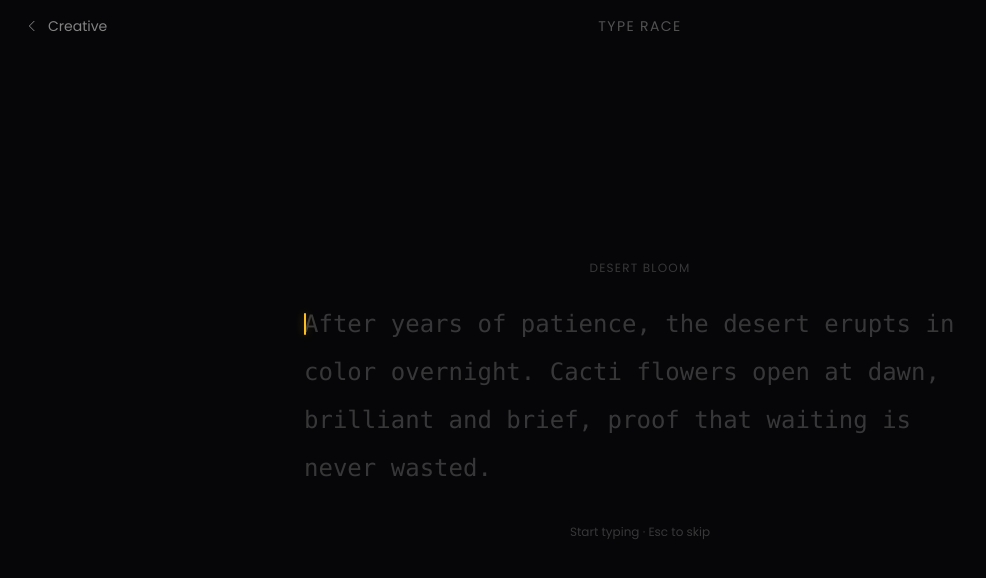
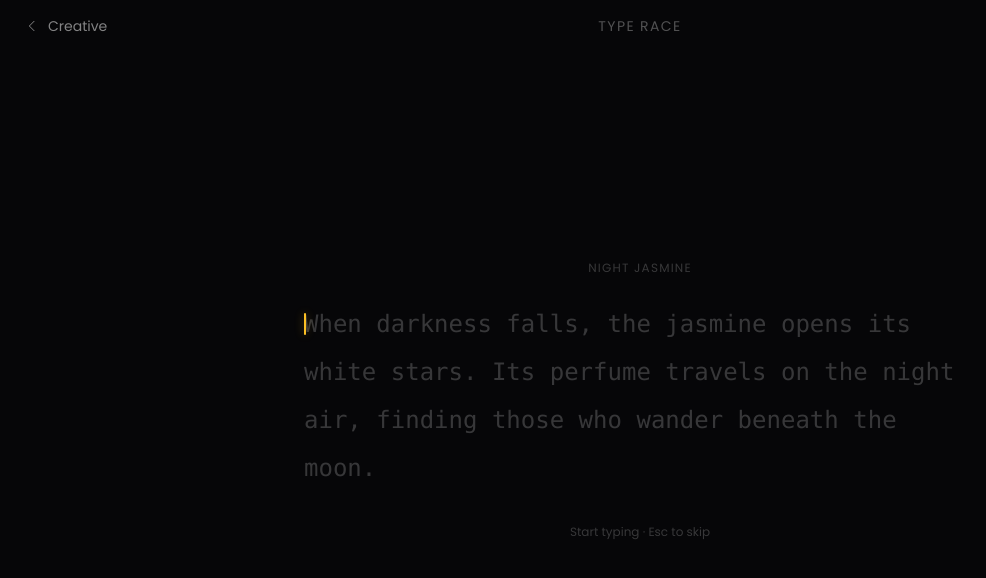
Before and after one commit to qualuo/qualuo.github.io, a Next.js app in the folder portfolio/: page /creative/type-race in a window 1280 px wide. Shown: the top 578 px of the page, without its empty margins (0-986 px from the left). Built offline with nearby package versions, Linux system fonts and the light colour scheme.

Commit message:
fix: allow native keyboard shortcuts and fix hydration mismatch in TypeRace
Let Ctrl/Meta/Alt shortcuts pass through to the browser instead of being
swallowed by preventDefault. Use deterministic initial state with
client-side randomization to avoid SSR hydration errors from Math.random.

```diff
--- a/portfolio/src/app/creative/type-race/TypeRaceClient.tsx
+++ b/portfolio/src/app/creative/type-race/TypeRaceClient.tsx
@@ -56,13 +56,14 @@ function pickRandom() {
 }
 
 export default function TypeRaceClient() {
-  const [passageIndex, setPassageIndex] = useState(pickRandom);
+  const [passageIndex, setPassageIndex] = useState(0);
   const [charStates, setCharStates] = useState<CharState[]>(() =>
-    PASSAGES[passageIndex].text.split("").map((char, i) => ({
+    PASSAGES[0].text.split("").map((char, i) => ({
       char,
       status: i === 0 ? ("current" as const) : ("pending" as const),
     }))
   );
+
   const [cursor, setCursor] = useState(0);
   const [startTime, setStartTime] = useState(0);
   const [elapsed, setElapsed] = useState(0);
@@ -114,6 +115,14 @@ export default function TypeRaceClient() {
     wpmHistory.current = [];
     lastSampleTime.current = 0;
     charErrors.current.clear();
+  }, []);
+
+  // Randomize on mount to avoid hydration mismatch from Math.random()
+  useEffect(() => {
+    const idx = pickRandom();
+    setPassageIndex(idx);
+    initChars(PASSAGES[idx].text);
+  // eslint-disable-next-line react-hooks/exhaustive-deps
   }, []);
 
   // Auto-focus
@@ -181,6 +190,7 @@ export default function TypeRaceClient() {
         if (e.key === "Enter") nextPassage();
         return;
       }
+      if (e.ctrlKey || e.metaKey || e.altKey) return; // allow native shortcuts
       if (e.key.length !== 1 && e.key !== "Backspace") return;
       e.preventDefault();
 
```
